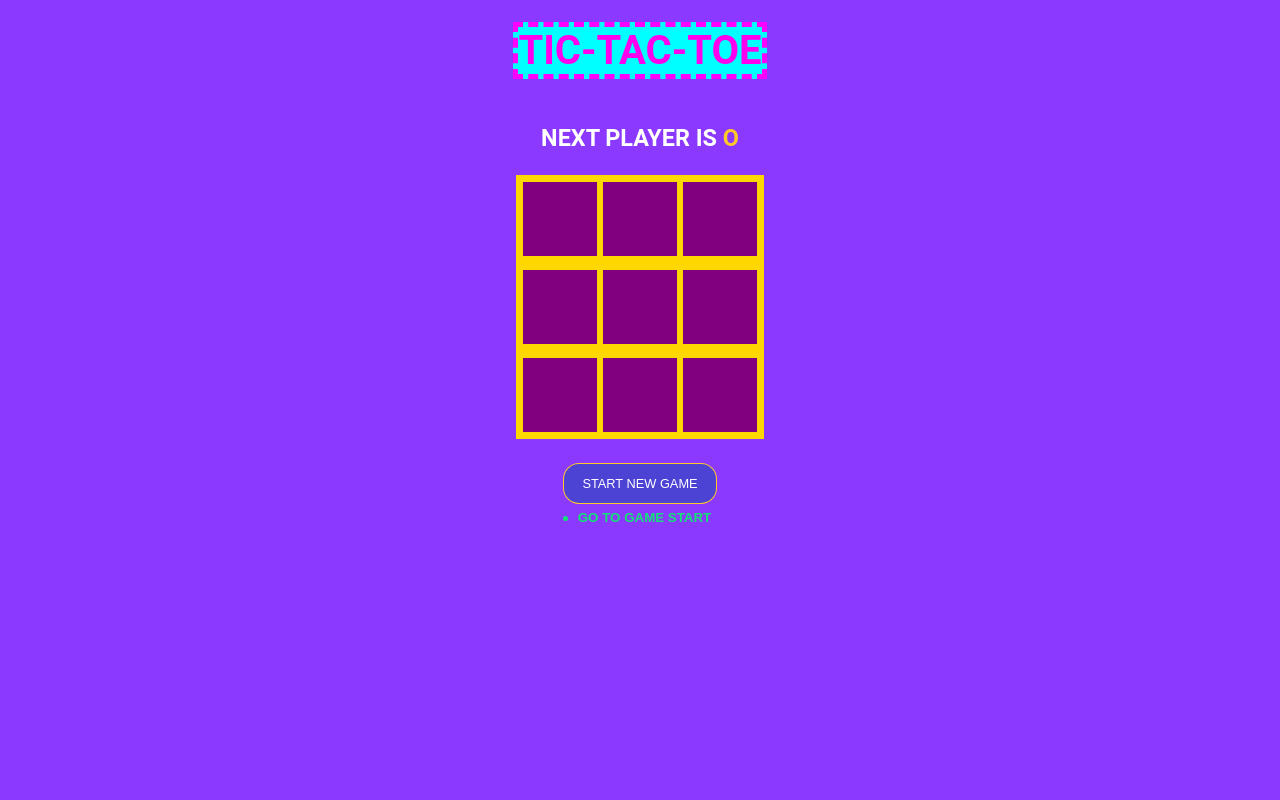
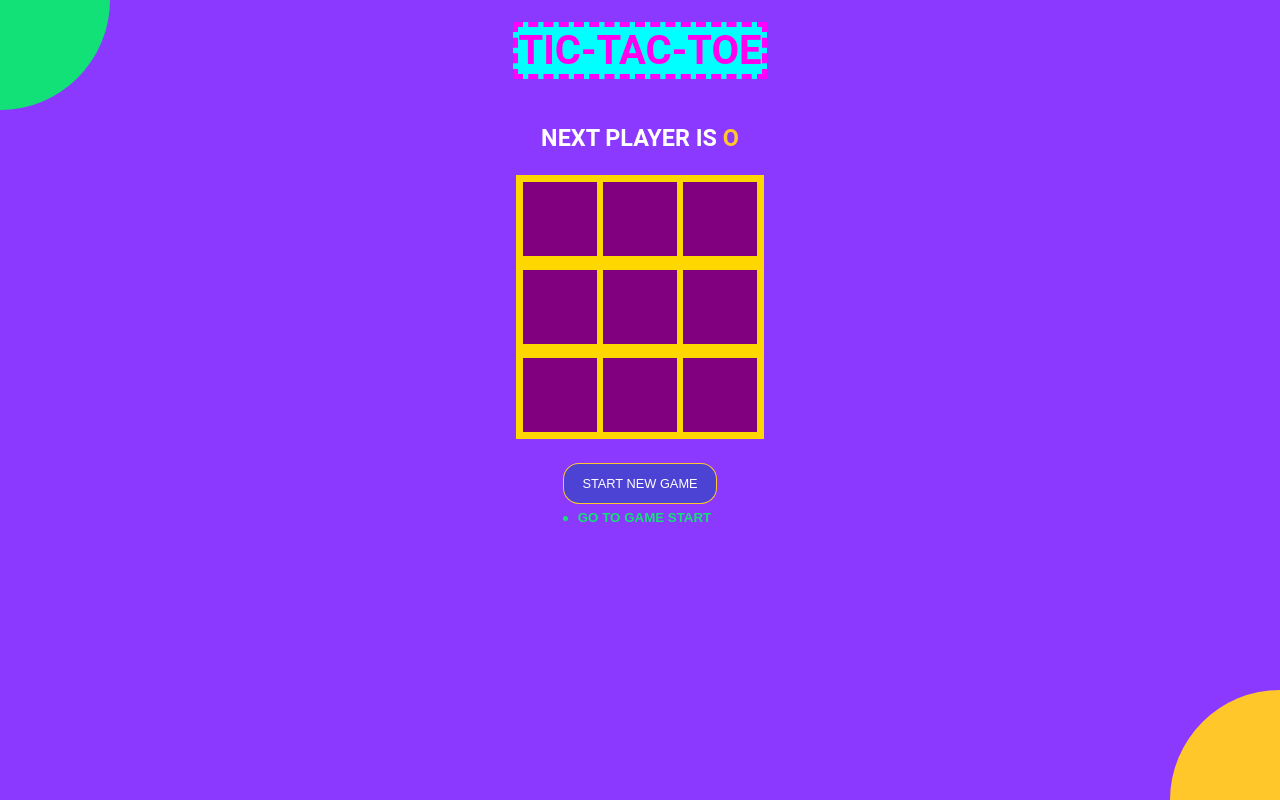
Before and after one commit to gondesi-anjali/tic-tac-toe, a React (Vite) app: page / in a window 1280 px wide. Built offline with nearby package versions, Linux system fonts and the light colour scheme.

Commit message:
tic tac toe

```diff
--- a/src/App.jsx
+++ b/src/App.jsx
@@ -62,6 +62,7 @@ function App() {
         START NEW GAME
       </button>
       <Hist history={history} moveto={moveto} move={move} />
+      <div className="bg-balls"></div>
     </div>
   );
 }
```
